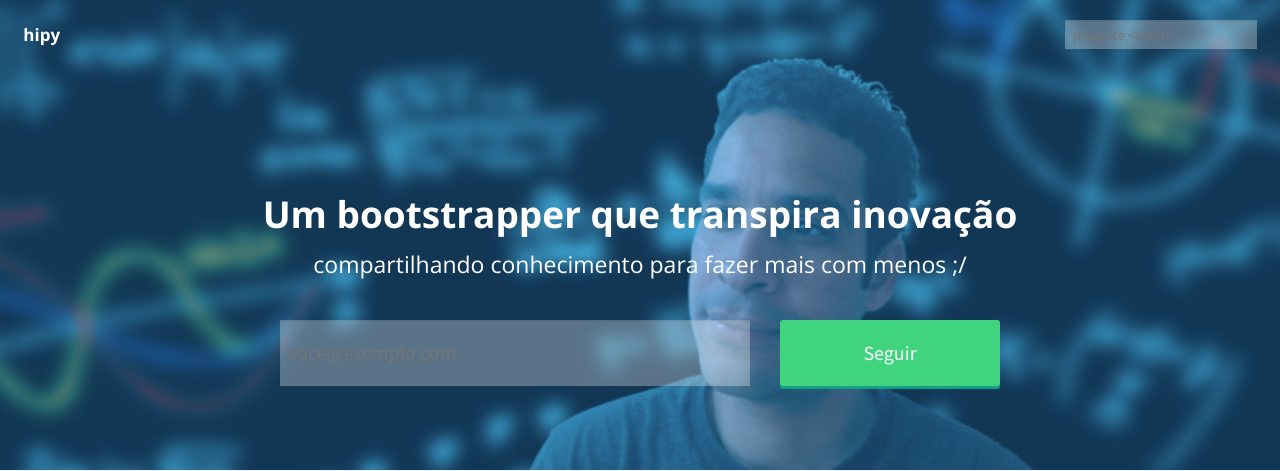
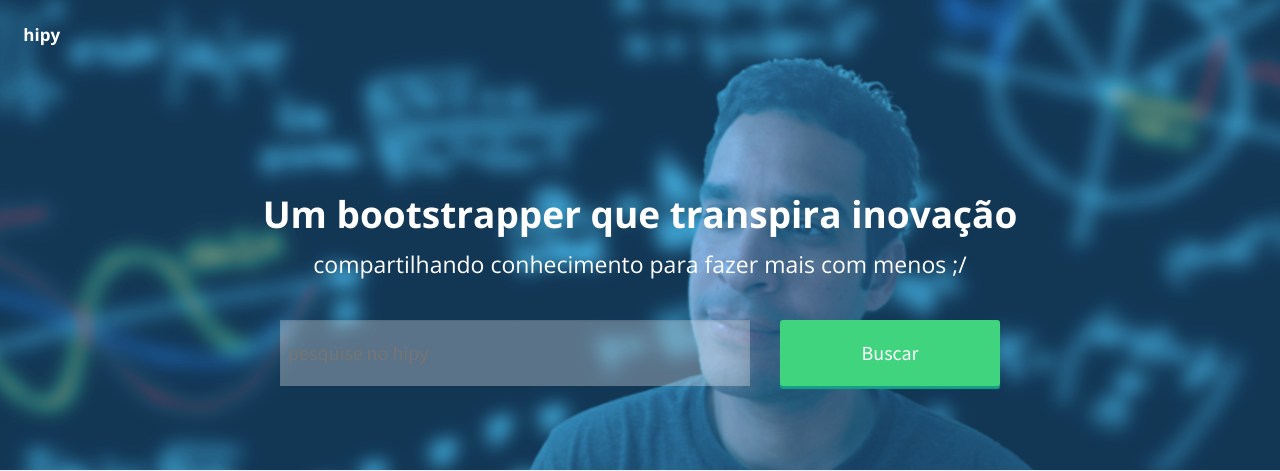
Before and after one commit to horacioibrahim/hipy, a Django app: template main/templates/index.html in a window 1280 px wide. Shown: the top 471 px of the page. Run offline with Django 3.2, Linux system fonts and the light colour scheme; the template is opened without the code that fills it, so the values that code supplies are empty.

Commit message:
Busca como acao principal

```diff
--- a/main/templates/includes/home_wrapper_for_small.html
+++ b/main/templates/includes/home_wrapper_for_small.html
@@ -9,16 +9,17 @@
         <div class="small-9 small-centered columns">
           <br /><br />
             <div class="row hide-for-small">
-              <form>
+              <form id="form-search" action=".">
                   <div id="wrapper_csrf">
                       {% csrf_token %}
                   </div>
                   <div class="small-8 columns">
-                    <input id="followed_by" name="followed_by" class="large" type="text" placeholder="voce@exemplo.com" value="" />
+                    <!-- <input id="followed_by" name="followed_by" class="large" type="text" placeholder="voce@exemplo.com" value="" /> -->
+                    <input class="large" type="text" name="terms" placeholder="pesquise no hipy">
                   </div>
                   <div class="small-4 columns">
-                    <button class="btn-categories button large radius expand">
-                        Seguir
+                    <button class="btn-categories-noaction button large radius expand">
+                        Buscar
                     </button>
                   </div>
              </form>
--- a/main/templates/index.html
+++ b/main/templates/index.html
@@ -19,6 +19,7 @@
           {% for category in categories %}
           <li class=""><a class="scrollTo" href="{{ category.anchor }}">{{ category.name }}</a></li>
          {% endfor %}
+          <!--
           <li class="has-form">
               <form id="form-search" action=".">
                 <div class="row collapse">
@@ -28,6 +29,7 @@
                   </div>
               </form>
           </li>
+          -->
         </ul>
       </section>
     </nav>
```
